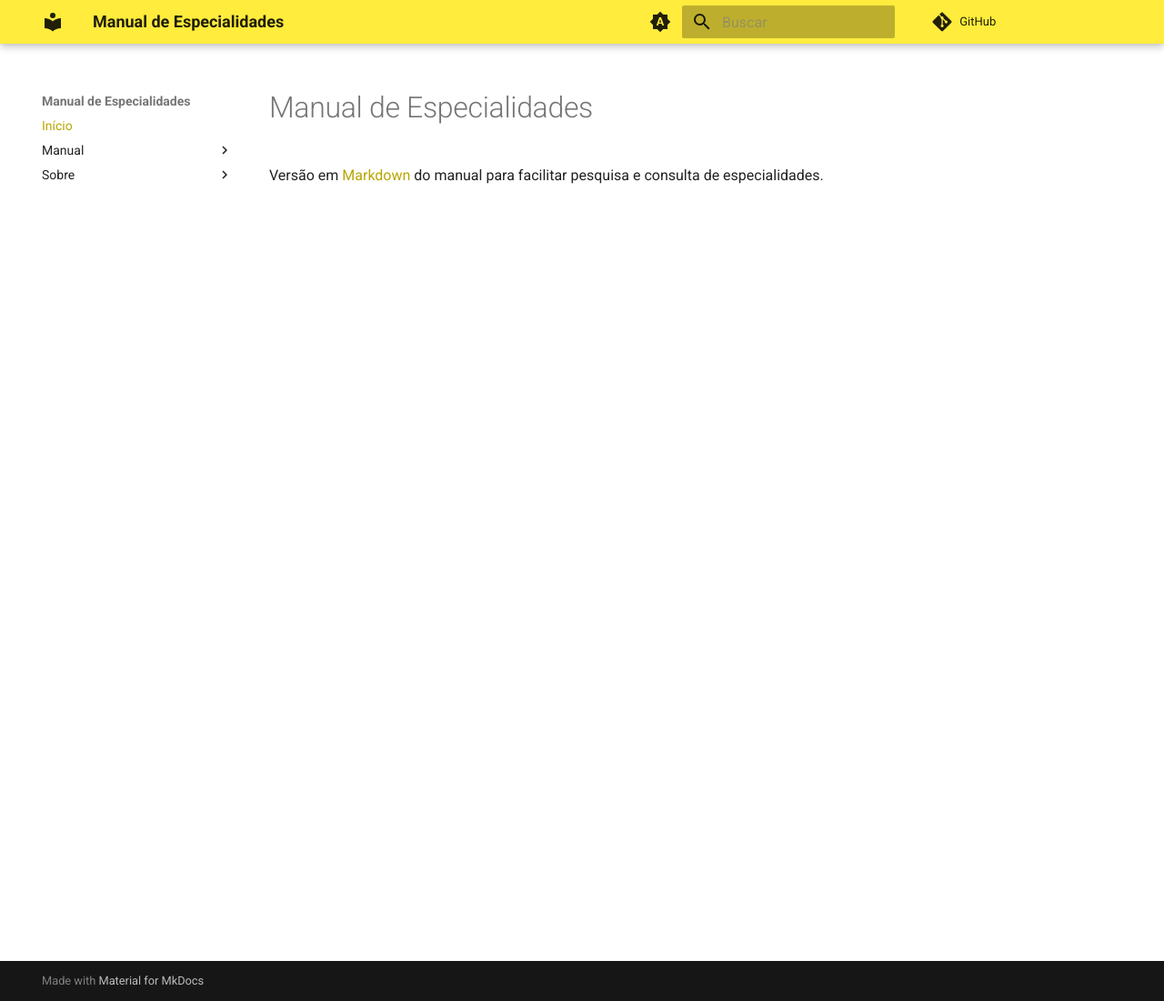
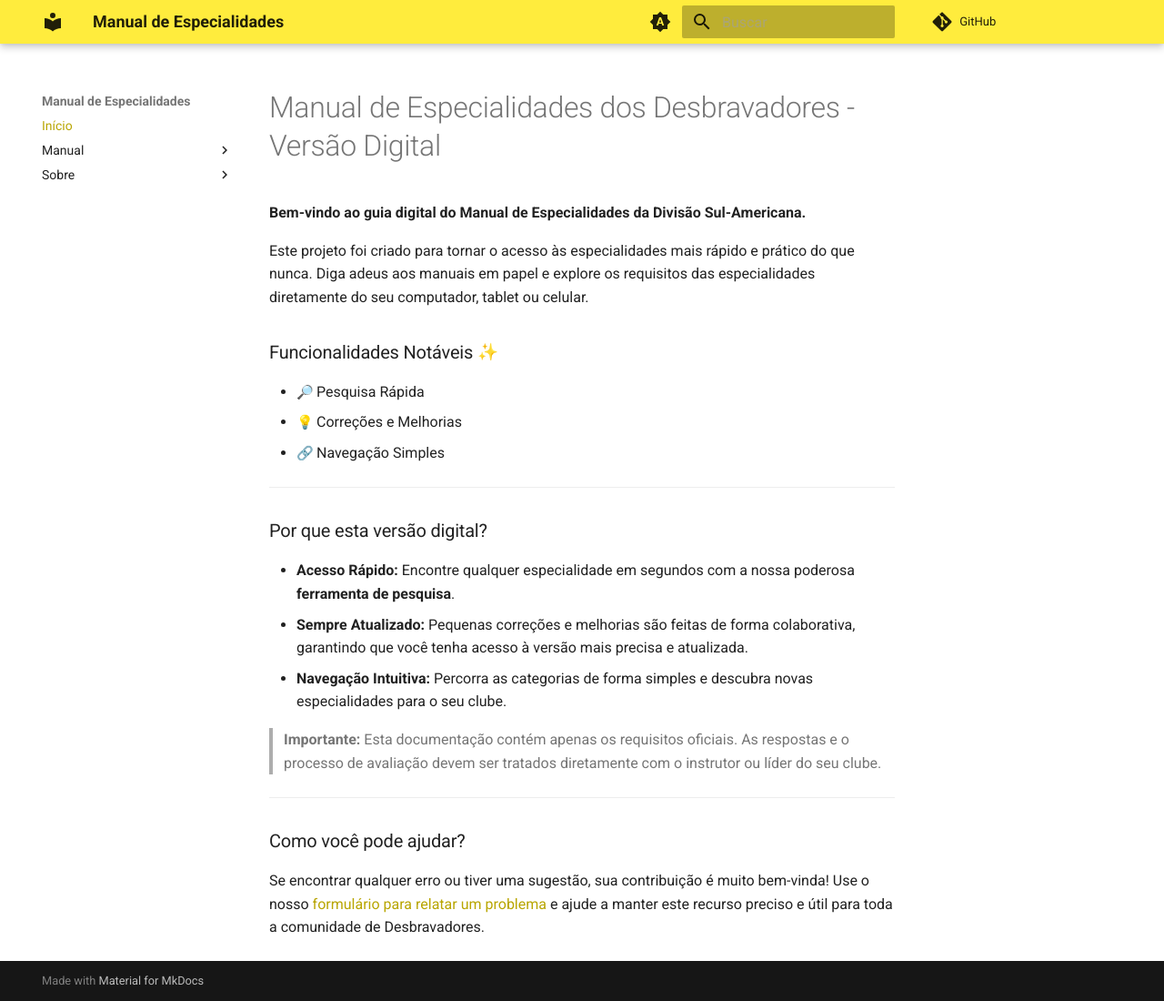
Before and after one commit to lucksma96/manual-de-especialidades, an MkDocs documentation site: the page built from docs/index.md, in a window 1280 px wide and 1100 px high. Shown: the whole window at 91% size. Built offline with MkDocs 1.6.1 and Material for MkDocs 9.7.7, drawn with Linux system fonts in a browser that asks for light colours; emoji names are drawn with the system emoji font; comment, search, counter and statistics services are not loaded.

Commit message:
rewritten index page

```diff
--- a/docs/index.md
+++ b/docs/index.md
@@ -1,3 +1,27 @@
-# Manual de Especialidades
+# Manual de Especialidades dos Desbravadores - Versão Digital
 
-Versão em [Markdown](https://pt.wikipedia.org/wiki/Markdown) do manual para facilitar pesquisa e consulta de especialidades.
+**Bem-vindo ao guia digital do Manual de Especialidades da Divisão Sul-Americana.**
+
+Este projeto foi criado para tornar o acesso às especialidades mais rápido e prático do que nunca. Diga adeus aos manuais em papel e explore os requisitos das especialidades diretamente do seu computador, tablet ou celular.
+
+### Funcionalidades Notáveis :sparkles:
+
+* :mag_right: Pesquisa Rápida
+* :bulb: Correções e Melhorias
+* :link: Navegação Simples
+
+---
+
+### Por que esta versão digital?
+
+* **Acesso Rápido:** Encontre qualquer especialidade em segundos com a nossa poderosa **ferramenta de pesquisa**.
+* **Sempre Atualizado:** Pequenas correções e melhorias são feitas de forma colaborativa, garantindo que você tenha acesso à versão mais precisa e atualizada.
+* **Navegação Intuitiva:** Percorra as categorias de forma simples e descubra novas especialidades para o seu clube.
+
+> **Importante:** Esta documentação contém apenas os requisitos oficiais. As respostas e o processo de avaliação devem ser tratados diretamente com o instrutor ou líder do seu clube.
+
+---
+
+### Como você pode ajudar?
+
+Se encontrar qualquer erro ou tiver uma sugestão, sua contribuição é muito bem-vinda! Use o nosso [formulário para relatar um problema](./about/report-problem.md) e ajude a manter este recurso preciso e útil para toda a comunidade de Desbravadores.
--- a/mkdocs.yml
+++ b/mkdocs.yml
@@ -54,6 +54,10 @@ nav:
     - Relatar problema: about/report-problem.md
     - Licença: about/license.md
 markdown_extensions:
+  - attr_list
+  - pymdownx.emoji:
+      emoji_index: !!python/name:material.extensions.emoji.twemoji
+      emoji_generator: !!python/name:material.extensions.emoji.to_svg
   - pymdownx.arithmatex:
       generic: true
   - toc:
```
Also changed, not shown: README.md (+1 -1 lines).
